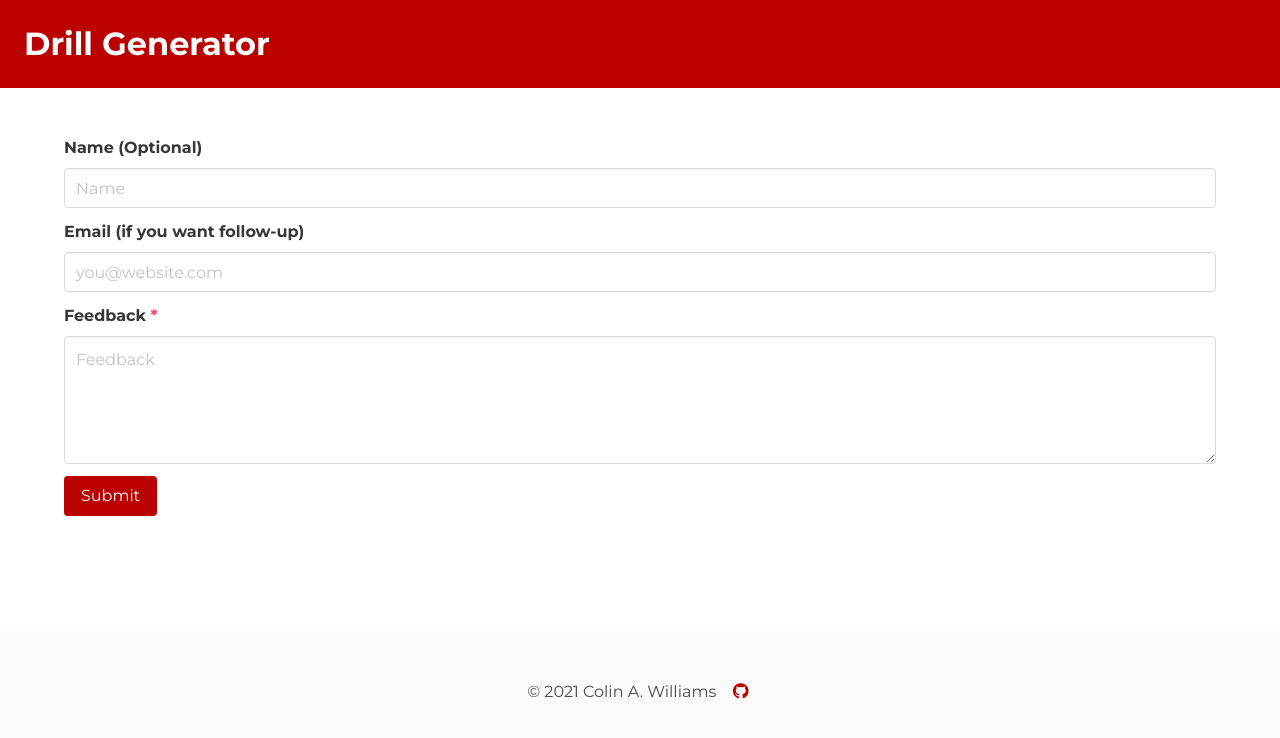
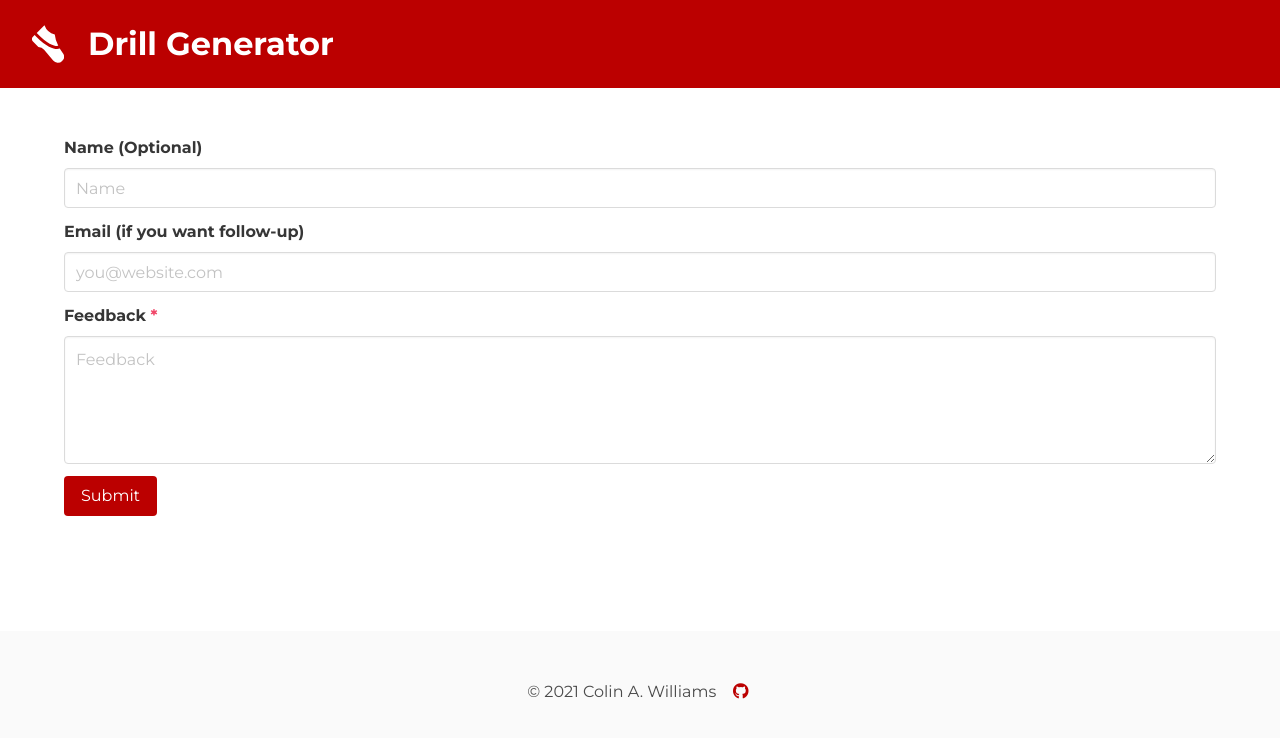
Before and after one commit to c-o-l-i-n/drill-generator, a website: page feedback.html in a window 1280 px wide. Drawn offline with Linux system fonts and the light colour scheme.

Commit message:
👟 Added marching shoe logo

```diff
--- a/assets/scss/style.scss
+++ b/assets/scss/style.scss
@@ -8,6 +8,10 @@ body {
 
 main {
 	flex: 1;
+}
+
+#logo {
+	margin-left: 2rem;
 }
 
 #drill-body {
--- a/feedback.html
+++ b/feedback.html
@@ -51,6 +51,12 @@
 		>
 			<a href="/">
 				<div class="navbar-brand">
+					<img
+						src="assets/images/marching-shoe.svg"
+						alt="Marching Shoe"
+						width="32"
+						id="logo"
+					/>
 					<span class="navbar-item is-size-3 has-text-weight-bold m-3">
 						Drill Generator
 					</span>
```
Also changed, not shown: index.html (+6 -0 lines), assets/css/style.css, assets/images/marching-shoe.svg (added).
